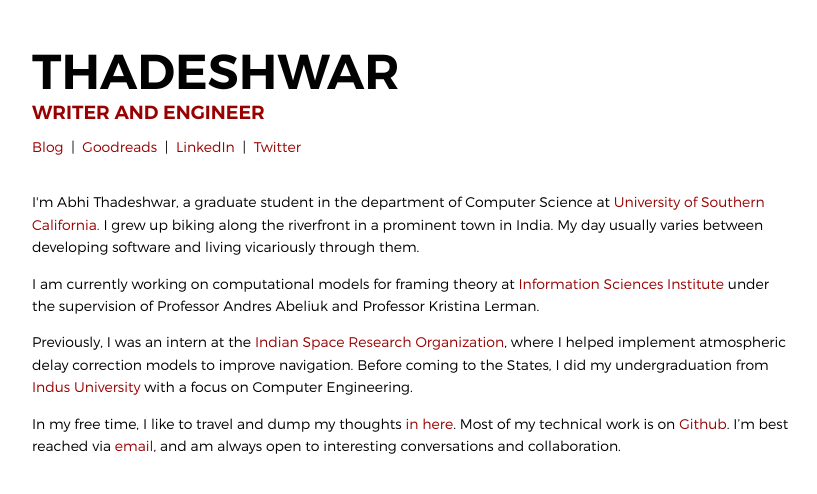
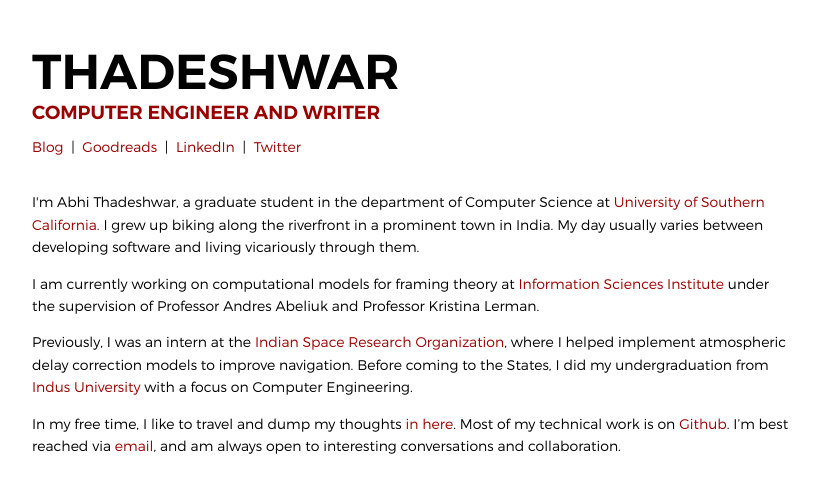
Before and after one commit to thadeshwar/thadeshwar.github.io, a plain HTML site: page index.html in a window 1280 px wide. Shown: the whole page, without its empty margins (228-1045 px from the left). Drawn offline with Linux system fonts and the light colour scheme.

Commit message:
Update index.html

```diff
--- a/index.html
+++ b/index.html
@@ -28,7 +28,7 @@
 <!--                <P ALIGN="CENTER"><IMG class="center-fit" SRC="images/title.png" ALIGN="CENTER" BORDER="0" width="750" height="200"></P>-->
               <p>
                   <name>THADESHWAR</name><br>
-                <subname>WRITER AND ENGINEER</subname>
+                <subname>COMPUTER ENGINEER AND WRITER</subname>
               </p>
               <p >
                     <a href="">Blog</a> &nbsp|&nbsp
```
